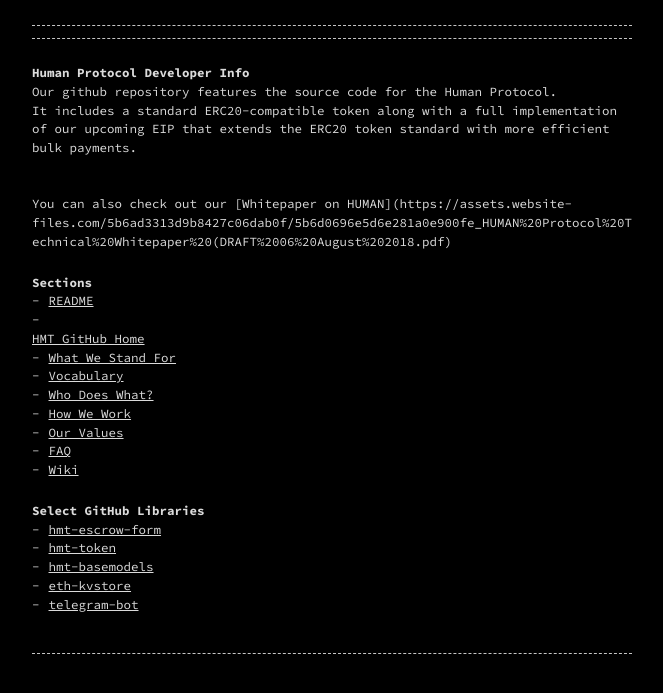
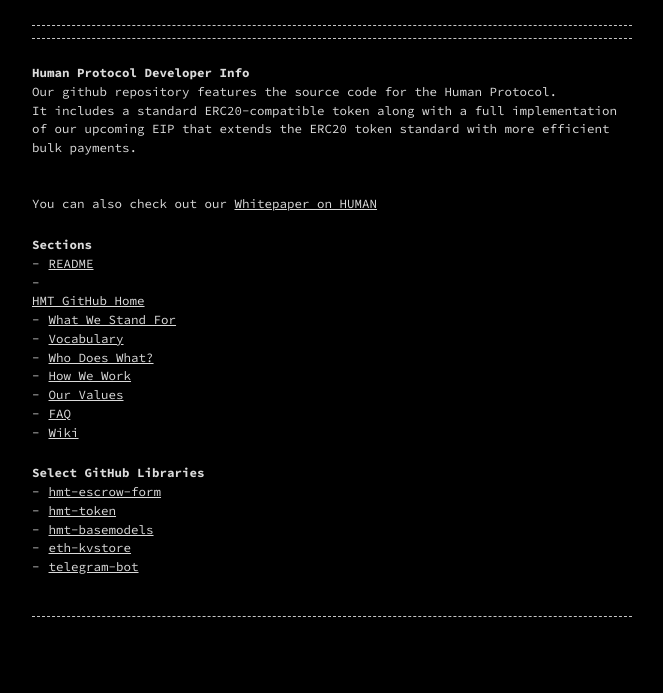
Before and after one commit to SaturnalyaJones/saturnalyajones.github.io, a Jekyll site: the page built from index.md, in a window 1280 px wide. Shown: the top 693 px of the page, without its empty margins (308-971 px from the left). Built offline with Jekyll 4.4.1, drawn with Linux system fonts in a browser that asks for light colours; some of the changed lines change nothing that is shown.

Commit message:
fix error with ')' in url

```diff
--- a/index.md
+++ b/index.md
@@ -10,7 +10,7 @@
 
 It includes a standard ERC20-compatible token along with a full implementation of our upcoming EIP that extends the ERC20 token standard with more efficient bulk payments.
 <br>
-You can also check out our [Whitepaper on HUMAN](https://assets.website-files.com/5b6ad3313d9b8427c06dab0f/5b6d0696e5d6e281a0e900fe_HUMAN%20Protocol%20Technical%20Whitepaper%20(DRAFT%2006%20August%202018.pdf)
+You can also check out our [Whitepaper on HUMAN](https://www.http://bit.ly/hmt-whitepaper)
 
 ## Sections
 * [README](--)
```
